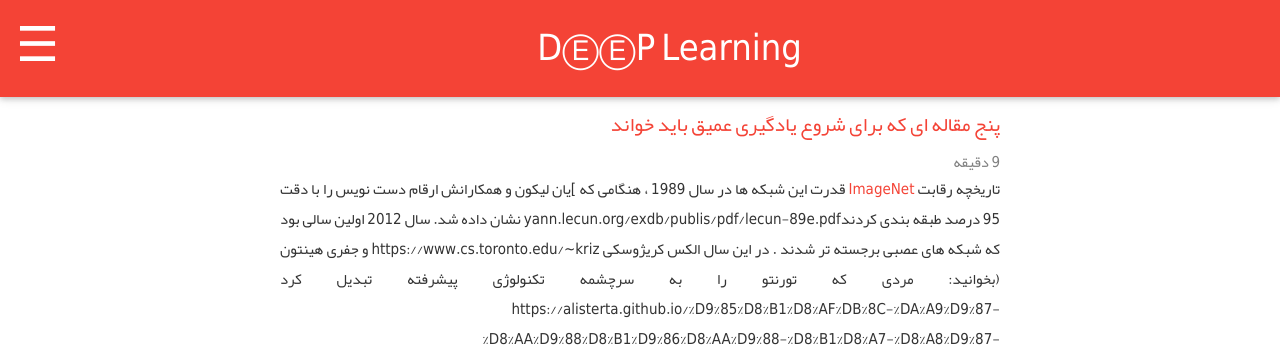
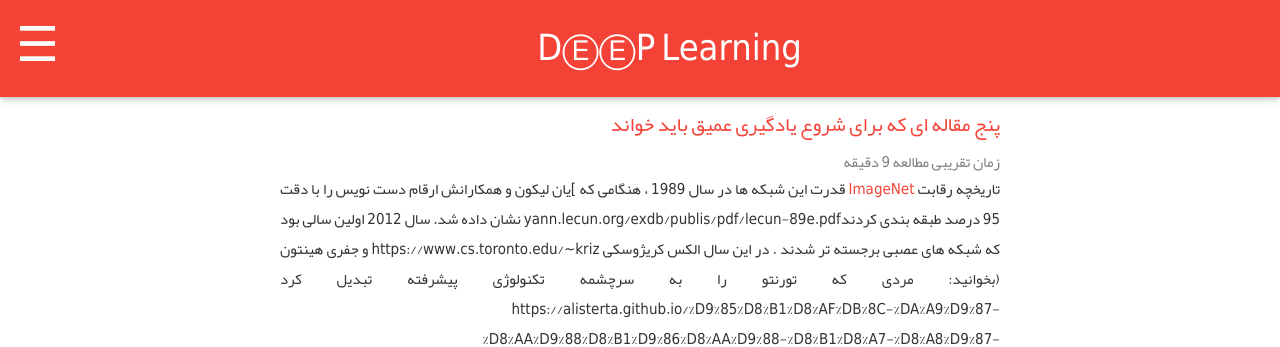
Before and after one commit to AlisterTA/alisterta.github.io, a Jekyll site: the page built from tt.md, in a window 1280 px wide and 900 px high. Shown: the top 347 px of the window. Built offline with Jekyll 4.4.1, drawn with Linux system fonts in a browser that asks for light colours; comment, search, counter and statistics services are not loaded.

Commit message:
Update read_time.html

```diff
--- a/_includes/read_time.html
+++ b/_includes/read_time.html
@@ -1,4 +1,7 @@
-<span class="reading-time" title="Estimated read time">
+<div class="reading-time" title="Estimated read time">
+  <span>
+زمان تقریبی مطالعه  </span>
+<span>
   {% assign words = content | number_of_words %}
   {% if words < 360 %}
     1 دقیقه
@@ -6,3 +9,4 @@
     {{ words | divided_by:180 }} دقیقه
   {% endif %}
 </span>
+</div>
```
